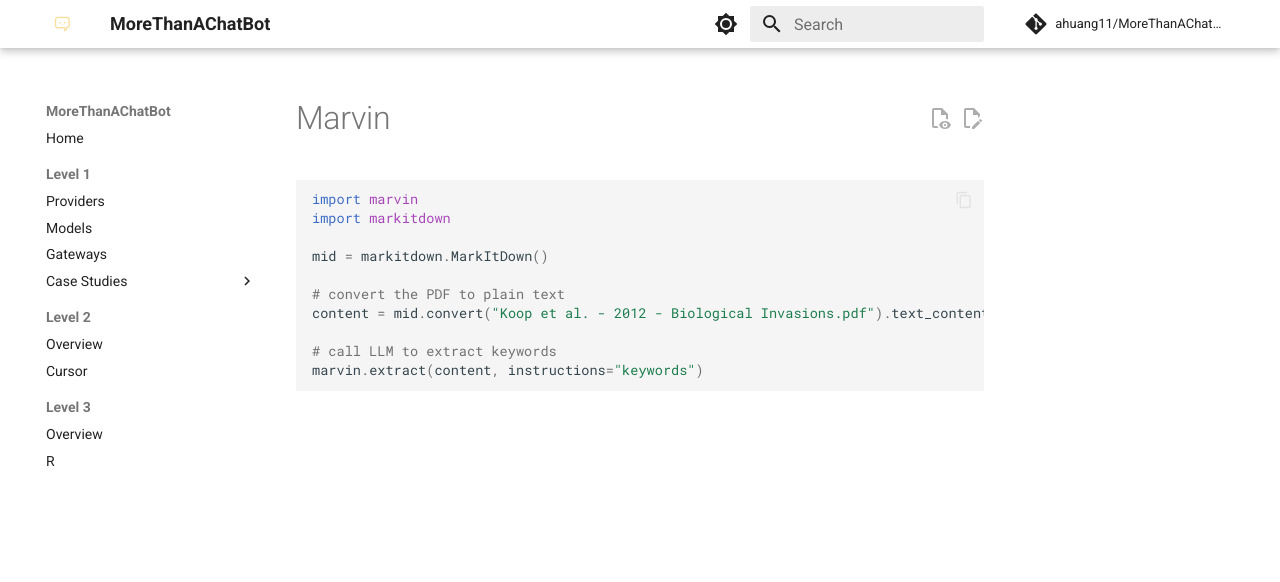
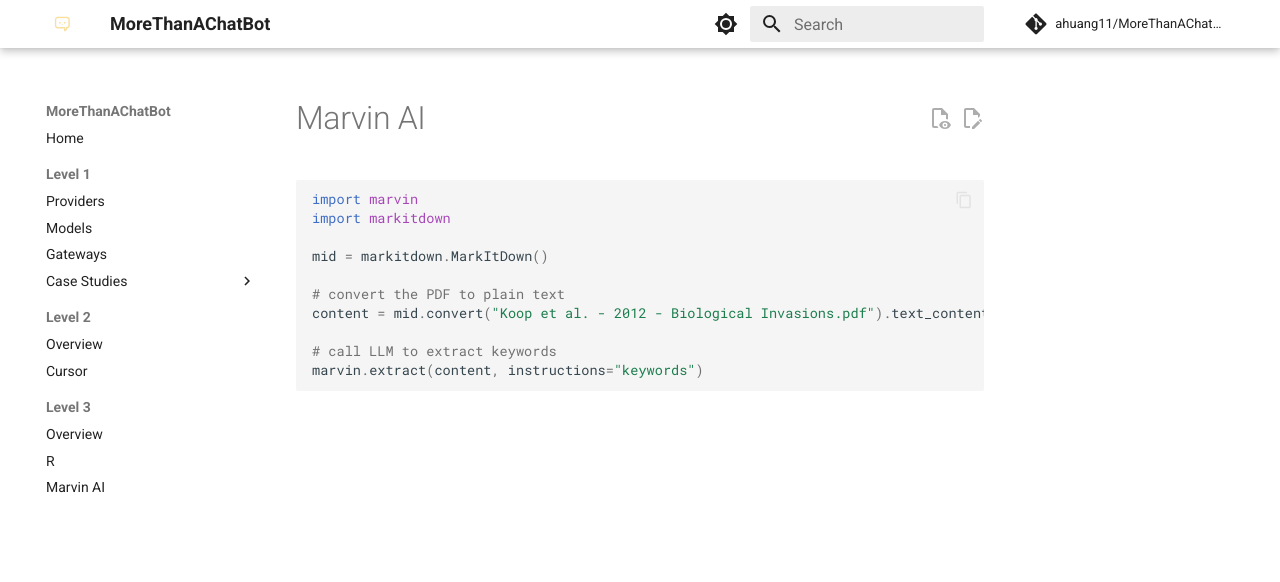
Before and after one commit to ahuang11/MoreThanAChatBot, an MkDocs documentation site: the page built from docs/level3/marvin_ai.md, in a window 1280 px wide. Shown: the top 582 px of the page. Built offline with MkDocs 1.6.1 and Material for MkDocs 9.7.7, drawn with Linux system fonts in a browser that asks for light colours; comment, search, counter and statistics services are not loaded.

Commit message:
add marvin ai

````diff
--- a/docs/level3/extract_keywords_from_pdf.md
+++ b/docs/level3/marvin_ai.md
@@ -1,4 +1,4 @@
-# Marvin
+# Marvin AI
 
 ```python
 import marvin
--- a/mkdocs.yml
+++ b/mkdocs.yml
@@ -86,3 +86,4 @@
     - Level 3:
         - Overview: level3/index
         - R: level3/R_example
+        - Marvin AI: level3/marvin_ai
````
